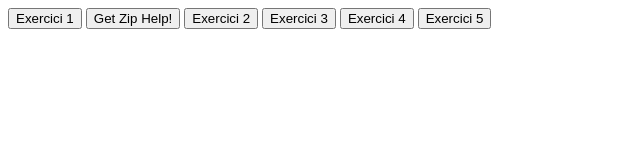
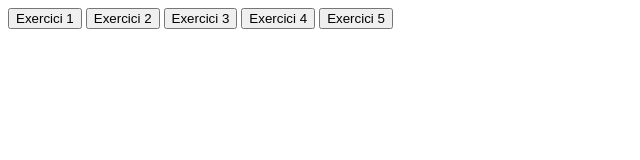
Before and after one commit to KarimGP/S3.-Lletres, a plain HTML site: page index.html in a window 1280 px wide. Shown: the whole page, without its empty margins (0-640 px from the left). Drawn offline with Linux system fonts and the light colour scheme.

Commit message:
botones sin funcionalidad

```diff
--- a/index.html
+++ b/index.html
@@ -16,12 +16,11 @@
 <body>
     <div class="interfaz">
         <div>
-            <input type="button" id="uno" value="Exercici 1" onclick="valor(document.getElementById('uno').value)">
-            <button onclick="VocalConsonant();">Get Zip Help!</button>
-            <input type="button" id="dos" value="Exercici 2" onclick="valor(document.getElementById('dos').value)">
-            <input type="button" id="tres" value="Exercici 3" onclick="valor(document.getElementById('tres').value)">
-            <input type="button" id="cuatro" value="Exercici 4" onclick="valor(document.getElementById('cuatro').value)">
-            <input type="button" id="cinco" value="Exercici 5" onclick="valor(document.getElementById('cinco').value)">
+            <input type="button" value="Exercici 1" onclick="">
+            <input type="button" value="Exercici 2" onclick="">
+            <input type="button" value="Exercici 3" onclick="">
+            <input type="button" value="Exercici 4" onclick="">
+            <input type="button" value="Exercici 5" onclick="">
         </div>
 </body>
 
```
